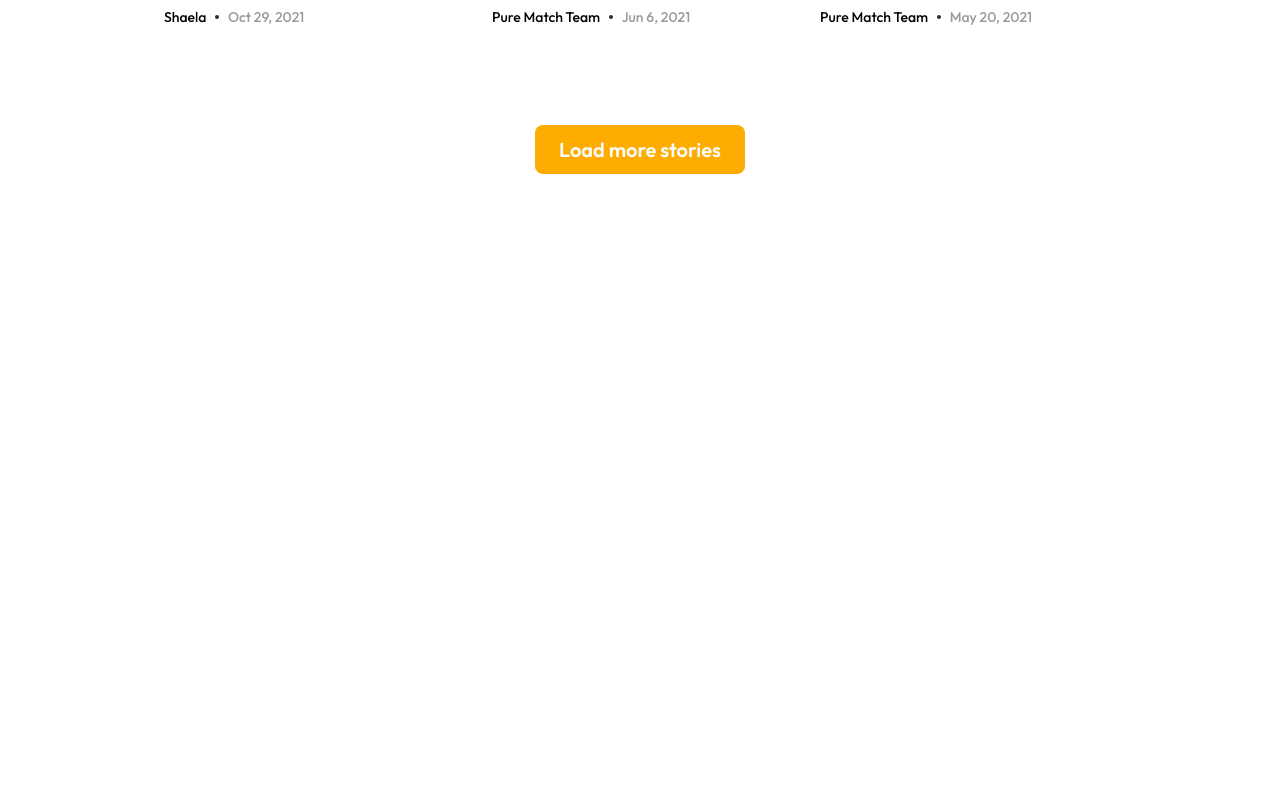
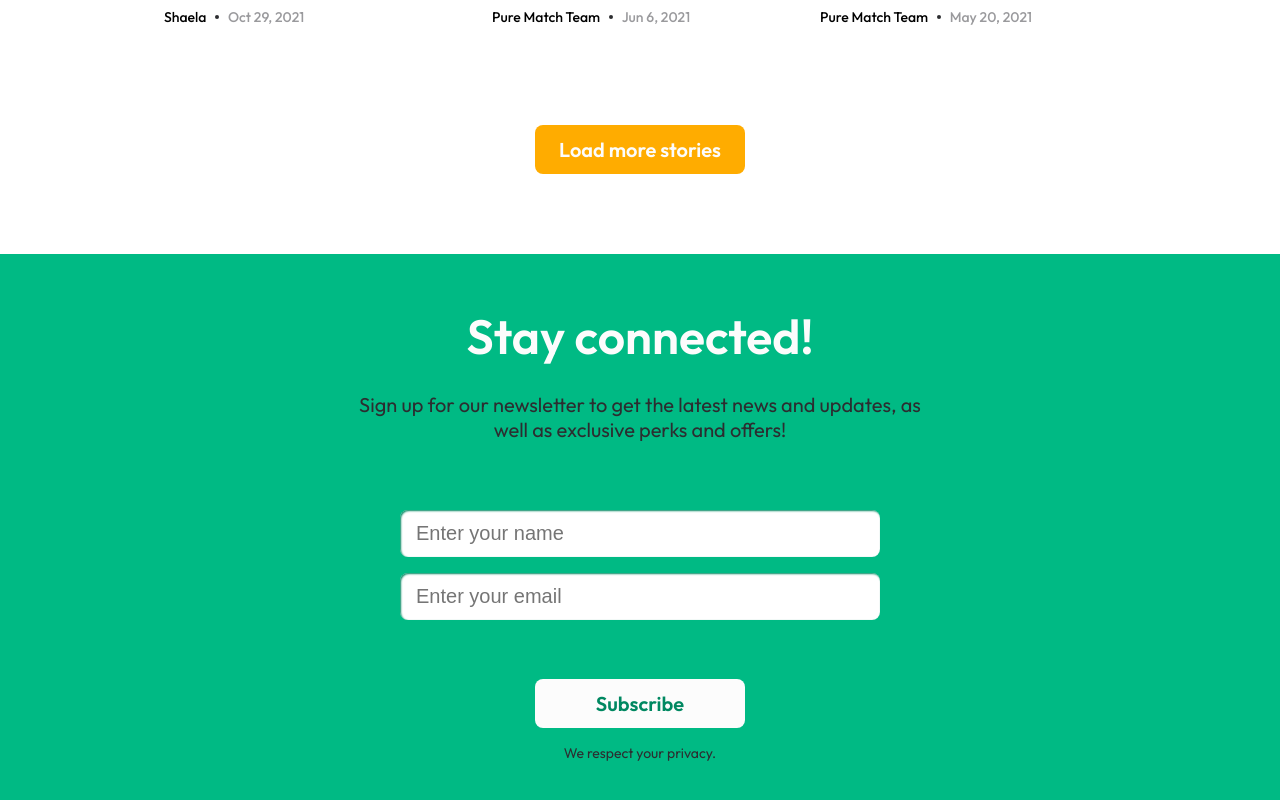
Before and after one commit to CoreyRobinsonDev/purematch-homepage, a Next.js app: page / in a window 1280 px wide. Shown: the part 2743-3543 px from the top of the page. Before the commit the page ends 2997 px from the top, so only its background shows below. Built offline with nearby package versions, Linux system fonts and the light colour scheme.

Commit message:
added and styled sign up component

```diff
--- /dev/null
+++ b/components/SignUp.tsx
@@ -0,0 +1,18 @@
+
+import styles from "../styles/SignUp.module.css";
+
+const SignUp = () => {
+  return <section className={styles.container}>
+    <h2 className={styles.header}>Stay connected!</h2>
+    <p className={styles.info}>Sign up for our newsletter to get the latest news and updates, as well as exclusive perks and offers!</p>
+    <form className={styles.form}>
+      <input className={styles.form__input} type="text" placeholder="Enter your name" required />
+      <input className={styles.form__input} type="text" placeholder="Enter your email" required />
+      <button className={styles.form__submit_btn} type="submit">Subscribe</button>
+    </form>
+    <small className={styles.small_text}>We respect your privacy.</small>
+  </section>
+}
+
+
+export default SignUp;
--- a/pages/index.tsx
+++ b/pages/index.tsx
@@ -3,8 +3,8 @@ import Image from 'next/image'
 import About from '../components/About'
 import Blog from '../components/Blog'
 import Header from '../components/Header'
+import SignUp from '../components/SignUp'
 import SuccessStories from '../components/SuccessStories'
-import styles from '../styles/Home.module.css'
 
 export default function Home() {
   return <>
@@ -15,6 +15,6 @@ export default function Home() {
     <About />
     <SuccessStories />
     <Blog />
-
+    <SignUp />
   </>
 }
--- /dev/null
+++ b/styles/SignUp.module.css
@@ -0,0 +1,55 @@
+.container {
+  display: flex;
+  flex-direction: column;
+  align-items: center;
+  gap: 1.6rem;
+  background-color: #00ba84;
+  padding: 5.2rem 0;
+}
+
+.header {
+  font-weight: 600;
+  font-size: 4.8rem;
+  color: #fcfcfc;
+}
+
+.info {
+  font-size: 2rem;
+  color: #2c2d30;
+  text-align: center;
+  padding: 1rem 0;
+  margin-bottom: 4.2rem;
+  max-width: 60rem;
+}
+
+.form {
+  display: flex;
+  flex-direction: column;
+  align-items: center;
+  gap: 1.6rem;
+}
+
+.form__input {
+  font-size: 2rem;
+  width: 48rem;
+  border: none;
+  border-radius: 8px;
+  box-shadow: 1px 1px 2px 0 inset #008861;
+  padding: 1.2rem 1.6rem;
+}
+
+.form__submit_btn {
+  font-size: 2rem;
+  font-weight: 600;
+  margin-top: 4.3rem;
+  padding: 1.2rem 2.4rem;
+  border-radius: 8px;
+  color:#008861;
+  background-color: #fcfcfc;
+  width: 21rem;
+}
+
+.small_text {
+  font-size: 1.4rem;
+  color: #2c2d30;
+}
```
Also changed, not shown: styles/Home.module.css (deleted, +0 -129 lines).
